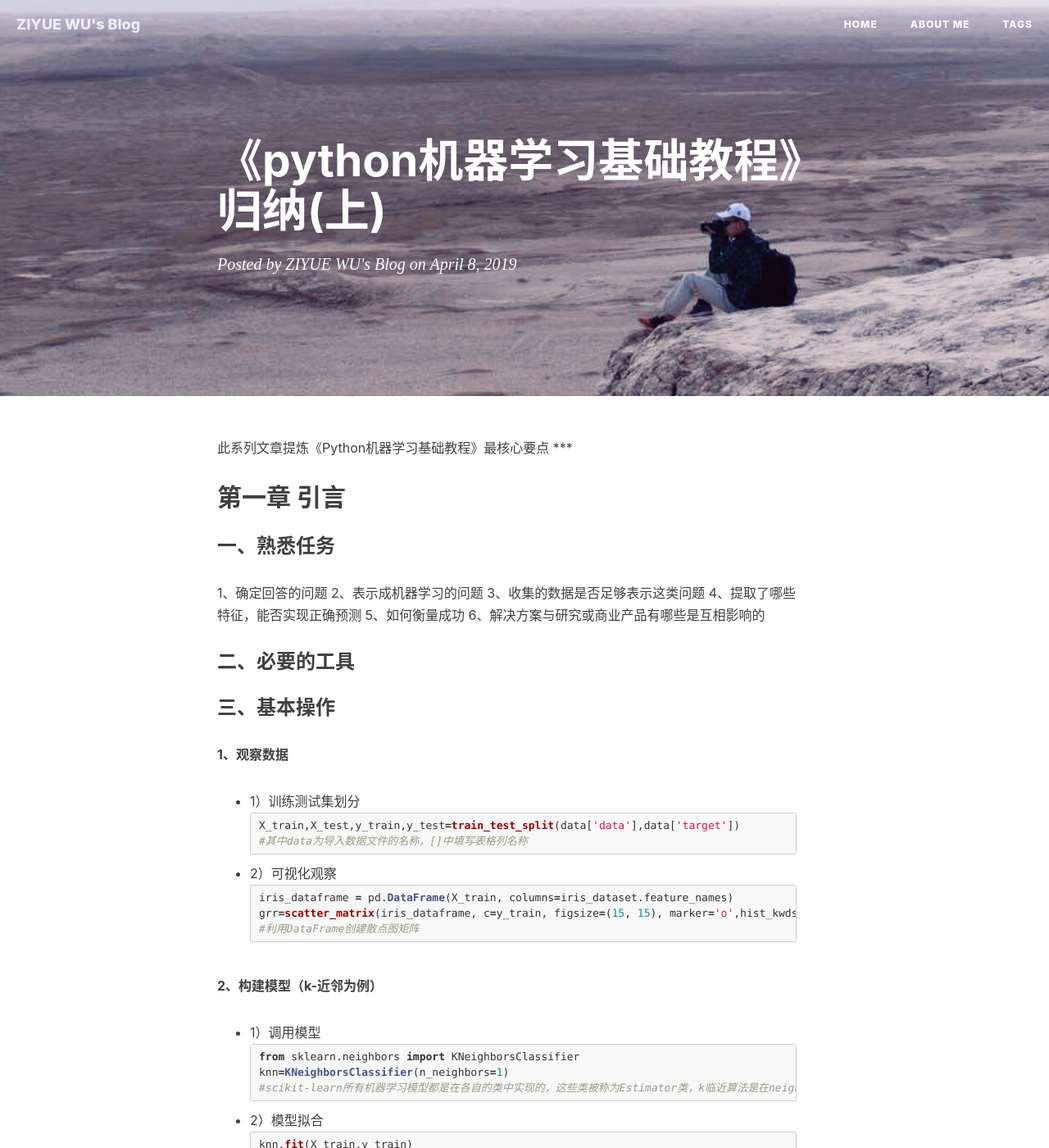
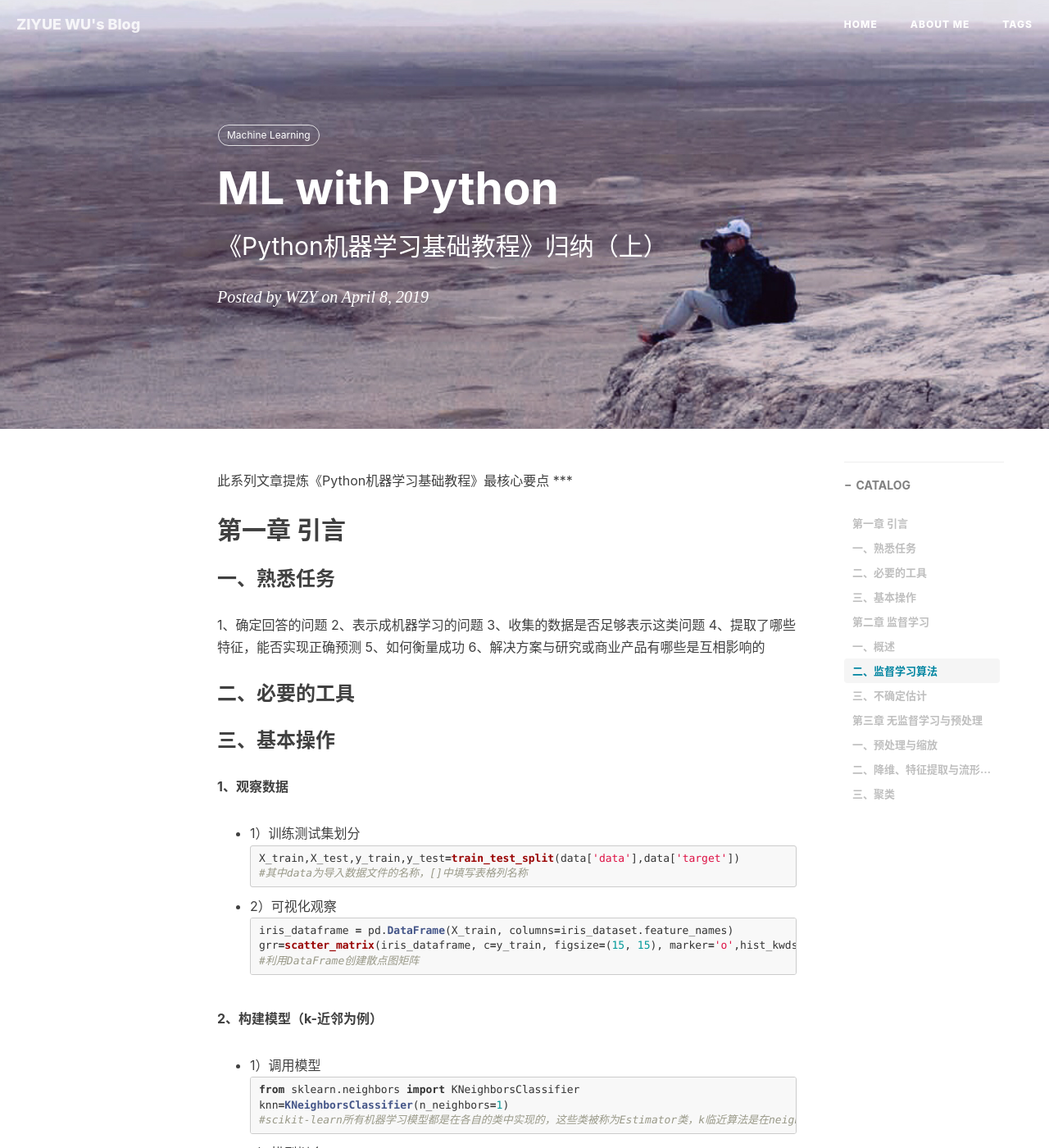
Before and after one commit to ZaccWu/ZaccWu.github.io, a Jekyll site: the page built from _posts/2019-04-08-《Python机器学习基础教程》归纳(上).md, in a window 1280 px wide and 1400 px high. Shown: the whole window at 82% size. Built offline with Jekyll 4.4.1, drawn with Linux system fonts in a browser that asks for light colours; nearby versions of some CDN libraries; our own code applies the rules of GitHub Pages for plain Markdown files; comment, search, counter and statistics services are not loaded.

Commit message:
Update 2019-04-08-《Python机器学习基础教程》归纳(上).md

```diff
--- a/_posts/2019-04-08-《Python机器学习基础教程》归纳(上).md
+++ b/_posts/2019-04-08-《Python机器学习基础教程》归纳(上).md
@@ -1,3 +1,14 @@
+---
+layout:     post                    # 使用的布局（不需要改）
+title:      ML with Python               # 标题
+subtitle:   《Python机器学习基础教程》归纳（上） #副标题
+date:       2019-04-08             # 时间
+author:     WZY                      # 作者
+header-img: img/page.png    #这篇文章标题背景图片
+catalog: true                       # 是否归档
+tags:                               #标签
+    - Machine Learning
+---
 此系列文章提炼《Python机器学习基础教程》最核心要点
 ***
 ## 第一章 引言
```
